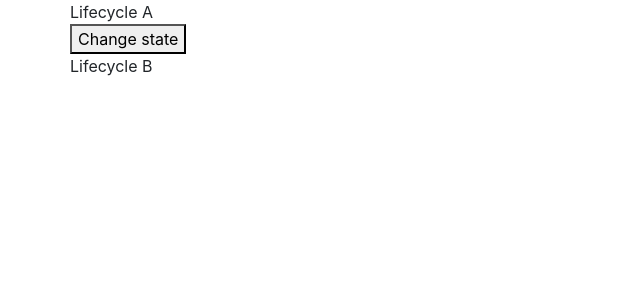
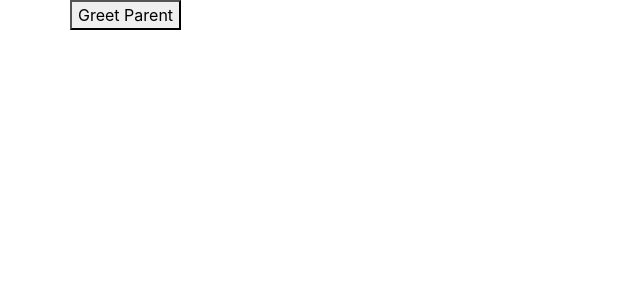
Before and after one commit to yogi721/react-tutorials, a React (Create React App) app: page / in a window 1280 px wide. Shown: the top 300 px of the page, without its empty margins (0-640 px from the left). Built offline with nearby package versions, Linux system fonts and the light colour scheme.

Commit message:
small change

```diff
--- a/src/components/tutorial1/IndexTutorial.js
+++ b/src/components/tutorial1/IndexTutorial.js
@@ -4,29 +4,29 @@ import React from 'react'
 // import EventBind from './EventBind';
 // import FunctionClick from './FunctionClick';
 // import Greeting from './Greeting';
-// import ParentComp from './ParentComp';
+import ParentComp from './ParentComp';
 // import UserGreeting from './UserGreeting';
 // import NameList from './ListRendering/NameList';
 // import Stylesheet from './styling/Stylesheet';
 // import Inline from './styling/Inline';
 // import Form from './forms/Form';
-import LifecycleA from './Lifecycle/LifecycleA';
+// import LifecycleA from './Lifecycle/LifecycleA';
 
 
 function IndexTutorial() {
     return (
         <div className="coucou">
-            {/* <Counter />
-            <Greeting name="Mehdi" heroName="speedy man" />
-            <FunctionClick />
-            <EventBind />
+            {/* <Counter /> */}
+            {/* <Greeting name="Mehdi" heroName="speedy man" /> */}
+            {/* <FunctionClick /> */}
+            {/* <EventBind /> */}
             <ParentComp />
-            <UserGreeting /> */}
+            {/* <UserGreeting /> */}
             {/* <NameList /> */}
             {/* <Stylesheet primary={true} /> */}
             {/* <Inline /> */}
             {/* <Form /> */}
-            <LifecycleA />
+            {/* <LifecycleA /> */}
         </div>
     )
 }
```
